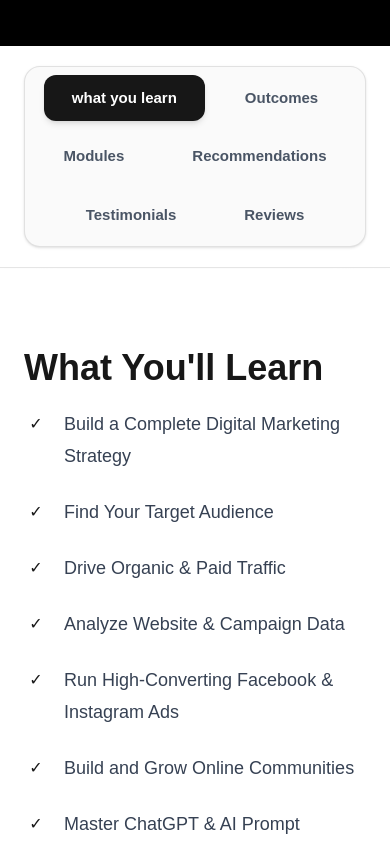
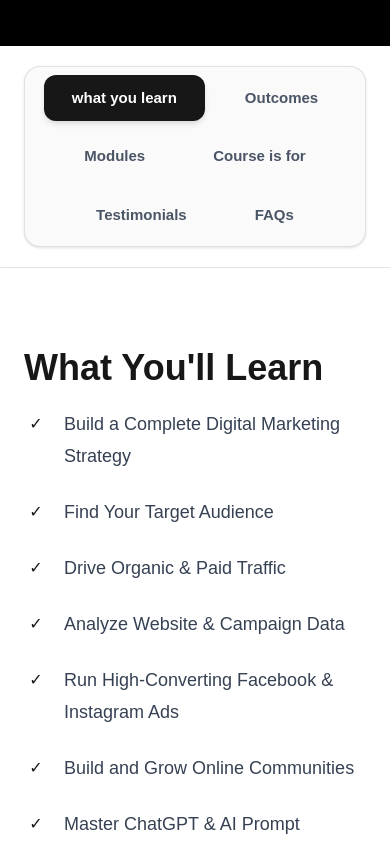
Before and after one commit to bigbeansdigital/bigbeansdigitalwebsite, a Next.js app: page /courses/digital-marketing-mastery in a window 390 px wide. Shown: the part 1640-2484 px from the top of the page. Built offline with nearby package versions, Linux system fonts and the light colour scheme.

Commit message:
Your specific commit message

```diff
--- a/components/Header.tsx
+++ b/components/Header.tsx
@@ -84,14 +84,6 @@ export default function Header() {
 >
   About
 </Link>
-
-         <Link
-  href="/internship"
-  className="transition-all duration-300 hover:scale-110 hover:font-bold hover:text-black"
->
-  Internship
-</Link>
-
           <Link
   href="/academy"
   className="transition-all duration-300 hover:scale-110 hover:font-bold hover:text-black"
@@ -104,6 +96,13 @@ export default function Header() {
   className="transition-all duration-300 hover:scale-110 hover:font-bold hover:text-black"
 >
   Connect
+</Link>
+
+<Link
+  href="/internship"
+  className="transition-all duration-300 hover:scale-110 hover:font-bold hover:text-black"
+>
+  Join Our Team
 </Link>
 
         </nav>
--- a/components/academy/coursedetails/DigitalMarketingMastery.tsx
+++ b/components/academy/coursedetails/DigitalMarketingMastery.tsx
@@ -32,16 +32,16 @@ const tabs = [
     label: "Modules",
   },
   {
-    id: "recommendations",
-    label: "Recommendations",
+    id: "Course is for",
+    label: "Course is for",
   },
   {
     id: "testimonials",
     label: "Testimonials",
   },
   {
-    id: "reviews",
-    label: "Reviews",
+    id: "FAQs",
+    label: "FAQs",
   },
 ];
 
@@ -844,8 +844,8 @@ useEffect(() => {
 </section>
 
 <section
-  id="recommendations"
-  className="scroll-mt-36 bg-[#FAFAFA]"
+  id="Course is for"
+  className="scroll-mt-36 bg-[#FFFFFF]"
 >
   <div className="mx-auto max-w-7xl px-6 py-24 lg:px-8">
 
@@ -861,7 +861,7 @@ useEffect(() => {
 
     </div>
 
-    <div className="mt-16 grid gap-8 md:grid-cols-2 xl:grid-cols-4">
+    <div className="mt-10 grid gap-8 md:grid-cols-2 xl:grid-cols-4">
 
       {[
         {
@@ -922,7 +922,7 @@ useEffect(() => {
   id="testimonials"
   className="scroll-mt-36 bg-white"
 >
-  <div className="mx-auto max-w-7xl px-6 py-24 lg:px-8">
+  <div className="mx-auto max-w-7xl px-6 py-1 lg:px-8">
 
     <div className="max-w-3xl">
 
@@ -1024,8 +1024,8 @@ useEffect(() => {
 </section>
 
 <section
-  id="reviews"
-  className="scroll-mt-36 bg-[#FAFAFA]"
+  id="FAQs"
+  className="scroll-mt-5 bg-[#FFFFFF]"
 >
   <div className="mx-auto max-w-7xl px-6 py-24 lg:px-8">
 
```
